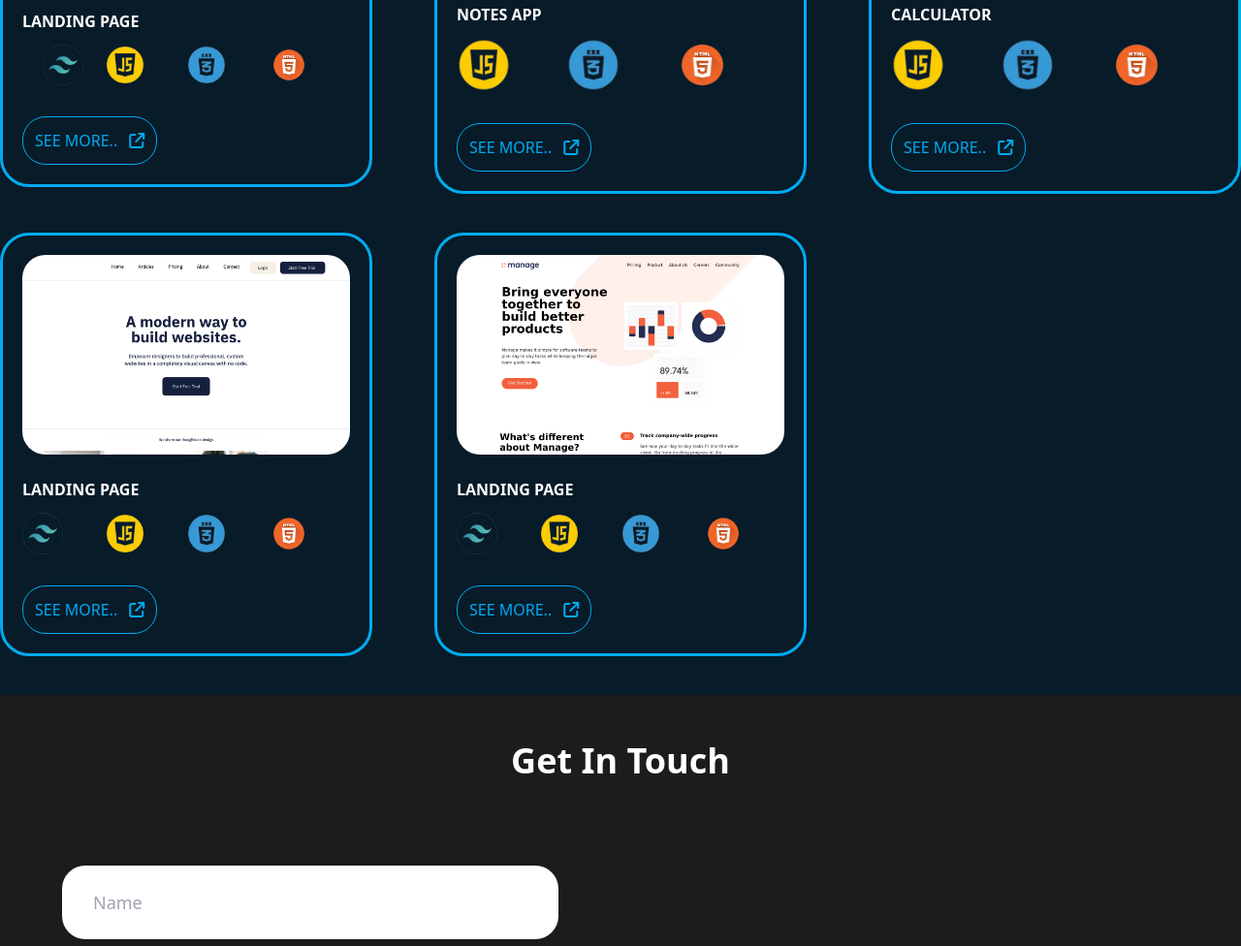
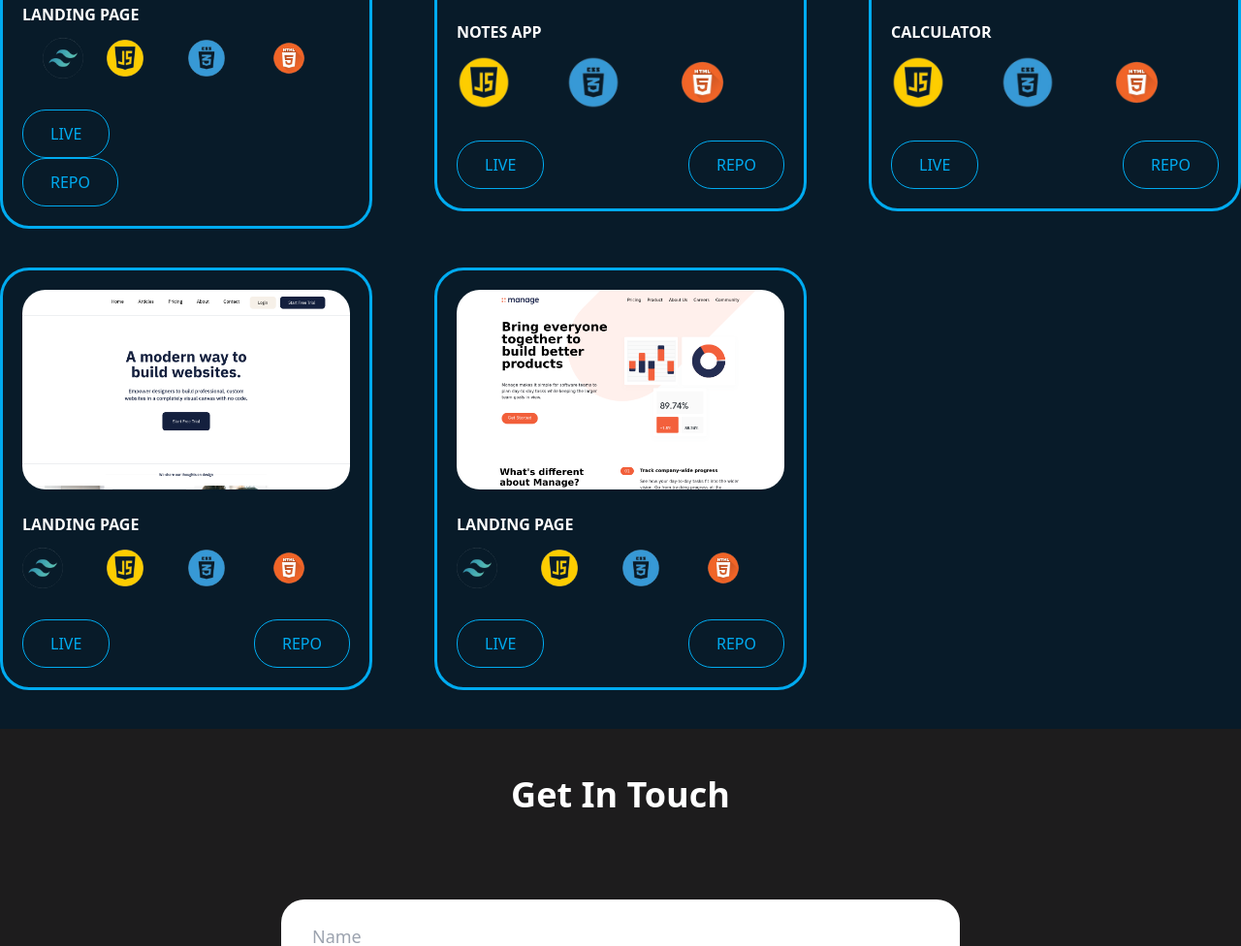
Before and after one commit to Olayinka-Ayode/Portfolio-1, a website: page index.html in a window 1280 px wide. Shown: the part 2116-3092 px from the top of the page at 97% size. Drawn offline with Linux system fonts and the light colour scheme.

Commit message:
adds repo and edits footer

```diff
--- a/index.html
+++ b/index.html
@@ -68,6 +68,7 @@
                 <div class=""><img src="./CSS-removebg-preview-removebg-preview (1).png" width="85%"></div>
                 <div class=""><img src="./Javascript-removebg-preview-removebg-preview (3).png" width="85%"></div>
                 <div class=""><img src="./tailwind-removebg-preview.png" width="80%"></div>
+                <div class=""><img src="./React-removebg-preview.png" width="80%"></div>
             </div>
         </div>
     </section>
@@ -88,7 +89,10 @@
                             <p class="relative top-1/3 w-1/4 stack"><img src="./CSS-removebg-preview-removebg-preview (1).png" alt=""></p>
                             <p class="relative top-1/3 w-1/4 stack"><img src="./HTML-removebg-preview (1).png" alt=""></p>
                         </div>
-                        <p class="relative top-1/3 w-fit see-more rounded-3xl p-3"><a href="https://yoga-landing-page-eight.vercel.app/" target="_blank" class="text-skyblue uppercase">See more.. <i class="fa-solid fa-external-link pl-2"></i></a></p>
+                        <div class="button">
+                            <p class="relative top-1/3 w-fit see-more rounded-3xl py-3 px-7"><a href="https://yoga-landing-page-eight.vercel.app/" target="_blank" class="text-skyblue uppercase">Live</a></p>
+                            <p class="relative top-1/3 w-fit see-more rounded-3xl py-3 px-7"><a href="https://github.com/Olayinka-Ayode/yoga-landing-page" target="_blank" class="text-skyblue uppercase">Repo</a></p>
+                        </div>
                     </div>
                 </div>
             </div>
@@ -104,7 +108,10 @@
                             <p class="relative top-1/3 w-2/6 stack"><img src="./CSS-removebg-preview-removebg-preview (1).png" alt=""></p>
                             <p class="relative top-1/3 w-2/6 stack"><img src="./HTML-removebg-preview (1).png" alt=""></p>
                         </div>
-                        <p class="relative top-1/3 w-fit see-more rounded-3xl p-3"><a href="https://note-app-rho-three.vercel.app/" target="_blank" class="text-skyblue uppercase">See more.. <i class="fa-solid fa-external-link pl-2"></i></a></p>
+                        <div class="button flex justify-between">
+                            <p class="relative top-1/3 w-fit see-more rounded-3xl py-3 px-7"><a href="https://note-app-rho-three.vercel.app/" target="_blank" class="text-skyblue uppercase">Live</a></p>
+                            <p class="relative top-1/3 w-fit see-more rounded-3xl py-3 px-7"><a href="https://note-app-rho-three.vercel.app/" target="_blank" class="text-skyblue uppercase">Repo</a></p>
+                        </div>
                     </div>
                 </div>
             </div>
@@ -120,7 +127,10 @@
                             <p class="relative top-1/3 w-2/6 stack"><img src="./CSS-removebg-preview-removebg-preview (1).png" alt=""></p>
                             <p class="relative top-1/3 w-2/6 stack"><img src="./HTML-removebg-preview (1).png" alt=""></p>
                         </div>
-                        <p class="relative top-1/3 w-fit see-more rounded-3xl p-3"><a href="https://calculator-js-liard-ten.vercel.app/" target="_blank" class="text-skyblue uppercase">See more.. <i class="fa-solid fa-external-link pl-2"></i></a></p>
+                        <div class="buttons flex justify-between">
+                            <p class="relative top-1/3 w-fit see-more rounded-3xl py-3 px-7"><a href="https://calculator-js-liard-ten.vercel.app/" target="_blank" class="text-skyblue uppercase">Live</a></p>
+                            <p class="relative top-1/3 w-fit see-more rounded-3xl py-3 px-7"><a href="https://github.com/Olayinka-Ayode/calculator-js" target="_blank" class="text-skyblue uppercase">Repo</a></p>
+                        </div>
                     </div>
                 </div>
             </div>
@@ -137,7 +147,10 @@
                             <p class="relative top-1/3 w-1/4 stack"><img src="./CSS-removebg-preview-removebg-preview (1).png" alt=""></p>
                             <p class="relative top-1/3 w-1/4 stack"><img src="./HTML-removebg-preview (1).png" alt=""></p>
                         </div>
-                        <p class="relative top-1/3 w-fit see-more rounded-3xl p-3"><a href="https://tailwind-site-two.vercel.app/" target="_blank" class="text-skyblue uppercase">See more.. <i class="fa-solid fa-external-link pl-2"></i></a></p>
+                        <div class="buttons flex justify-between">
+                            <p class="relative top-1/3 w-fit see-more rounded-3xl py-3 px-7"><a href="https://tailwind-site-two.vercel.app/" target="_blank" class="text-skyblue uppercase">Live</a></p>
+                            <p class="relative top-1/3 w-fit see-more rounded-3xl py-3 px-7"><a href="https://github.com/Olayinka-Ayode/tailwind-site-two" target="_blank" class="text-skyblue uppercase">Repo</a></p>
+                        </div>
                     </div>
                 </div>
             </div>
@@ -154,7 +167,10 @@
                             <p class="relative top-1/3 w-1/4 stack"><img src="./CSS-removebg-preview-removebg-preview (1).png" alt=""></p>
                             <p class="relative top-1/3 w-1/4 stack"><img src="./HTML-removebg-preview (1).png" alt=""></p>
                         </div>
-                        <p class="relative top-1/3 w-fit see-more rounded-3xl p-3"><a href="https://manage-two-khaki.vercel.app/" target="_blank" class="text-skyblue uppercase">See more.. <i class="fa-solid fa-external-link pl-2"></i></a></p>
+                        <div class="buttons flex justify-between">
+                            <p class="relative top-1/3 w-fit see-more rounded-3xl py-3 px-7"><a href="https://manage-two-khaki.vercel.app/" target="_blank" class="text-skyblue uppercase">Live</a></p>
+                            <p class="relative top-1/3 w-fit see-more rounded-3xl py-3 px-7"><a href="https://github.com/Olayinka-Ayode/first-tailwind-site" target="_blank" class="text-skyblue uppercase">Repo</a></p>
+                        </div>
                     </div>
                 </div>
             </div>
@@ -167,9 +183,9 @@
         <footer>
             <h1 class="relative text-4xl font-bold mb-10 text-center p-12">Get In Touch</h1>
         </footer>
-        <div class="flex justify-around flex-col">
+        <div class="flex justify-center flex-col items-center">
             <div class="form md:w-1/2 pl-16 pr-16">
-                <form action="https://formsubmit.co/3cd3960b576816e415bf64ada371145d" method="POST" class="flex flex-col">
+                <form action="https://formsubmit.co/3cd3960b576816e415bf64ada371145d" method="POST" class="flex flex-col items-center justify-center">
                     <input type="text" name="name" placeholder="Name" class="mb-10 px-8 py-6 rounded-3xl text-black text-lg" required>
                     <input type="email" name="email" placeholder="Email Address" class="mb-10 px-8 py-6 rounded-3xl text-black text-lg" required>
                     <textarea name="message" id="message" class="px-8 py-6 rounded-3xl text-black text-lg" placeholder="Message . . ."></textarea>
@@ -177,7 +193,7 @@
                     <input type="hidden" name="_subject" value="Portfolio Site!!!">
                     <input type="hidden" name="_captcha" value="false">
                     <input type="hidden" name="_autoresponse" value="Thanks for your Feedback!">
-                    <button type="submit" class="px-12 py-4 bg-body_background w-fit hover:font-bold rounded-xl mt-10 border hover:bg-skyblue hover:text-body_background border-solid text-skyblue border-skyblue">Send</button>
+                    <button type="submit" class="px-12 py-4 bg-body_background w-fit hover:font-bold rounded-xl mt-10 border hover:bg-skyblue hover:text-body_background border-solid text-skyblue border-skyblue mb-10">Send</button>
                </form>
             </div>
             <!-- <div class="home-links bottom-10 md:w-1/4 flex justify-between mb-5">
--- a/styles.css
+++ b/styles.css
@@ -291,6 +291,11 @@ textarea{
     height: 300px;
 }
 
+
+.form form input, .form form textarea{
+    width: 700px;
+}
+
 @keyframes text {
     100%{
         width: 0;
@@ -312,4 +317,8 @@ textarea{
     textarea{
         height: 150px;
     }
+
+    .form form input, .form form textarea{
+        width: 368px;
+    }
 }
```
Also changed, not shown: React-icon.svg-removebg-preview (1).png (added), React-icon.svg-removebg-preview.png (added), React-removebg-preview.png (added), React.png (added), output.css.
